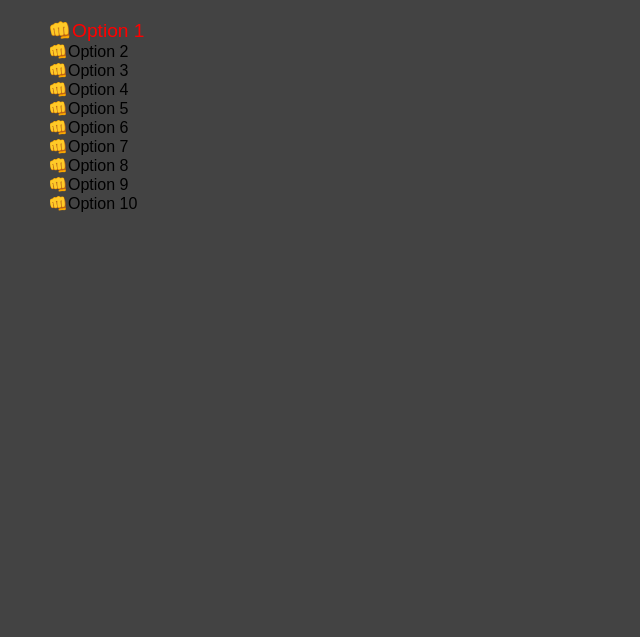
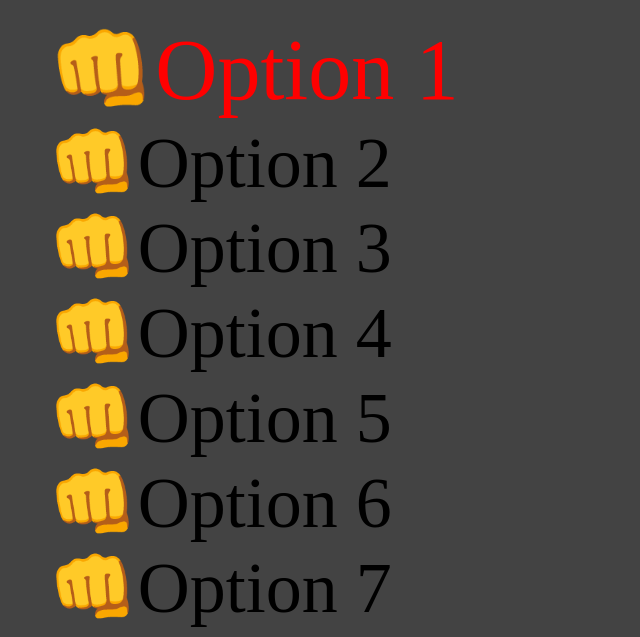
Before and after one commit to AkselOldeide/Week3-HTML_CSS, a plain HTML site: page index.html in a window 1280 px wide. In both pictures the pointer is over the item "Option 1". Shown: the part 107-744 px from the top of the page, without its empty margins (0-640 px from the left). Drawn offline with Linux system fonts and the light colour scheme.

Commit message:
Update styles.css

```diff
--- a/css/styles.css
+++ b/css/styles.css
@@ -2,15 +2,17 @@ body{
     background-color: rgb(67, 67, 67);
 }
 
-ul li{
+{
     color: black;
     transition-duration: 150ms;
-    font-family: fantasy    ;
+    font-family: fantasy ;
 }
+
 
 ul li:hover{
     font-size: larger;
     text-shadow: 4 4 4;
+    cursor: pointer;
 }
 
 ul li:nth-child(1):hover{
@@ -22,11 +24,14 @@ ul li:nth-child(2):hover{
 ul li:nth-child(3):hover{
     color: rgb(255, 230, 0);
 }
+ul li:nth-child(4):hover{
+    color: rgb(183, 255, 0);
+}
 ul li:nth-child(5):hover{
-    color: rgb(166, 255, 0);
+    color: rgb(128, 255, 0);
 }
 ul li:nth-child(6):hover{
-    color: rgb(0, 255, 13);
+    color: rgb(0, 255, 68);
 }
 ul li:nth-child(7):hover{
     color: rgb(0, 217, 255);
@@ -40,16 +45,31 @@ ul li:nth-child(9):hover{
 ul li:nth-child(10):hover{
     color: rgb(255, 0, 170);
 }
-
-
 ul{
     list-style-type: none;
 }
-
 ul li::before{
     content: "👊";
 }
-
 h1::first-letter{
     font-size: 72px;
 }
+
+@media (min-width: 650px){
+    ul li{
+        font-size: 40px;
+    }
+    ul li:hover{
+        font-size: 48px;
+    }
+}
+
+@media (min-width: 850px){
+    ul li{
+        font-size: 72px;
+    }
+
+    ul li:hover{
+        font-size: 86px;
+    }
+}
```
